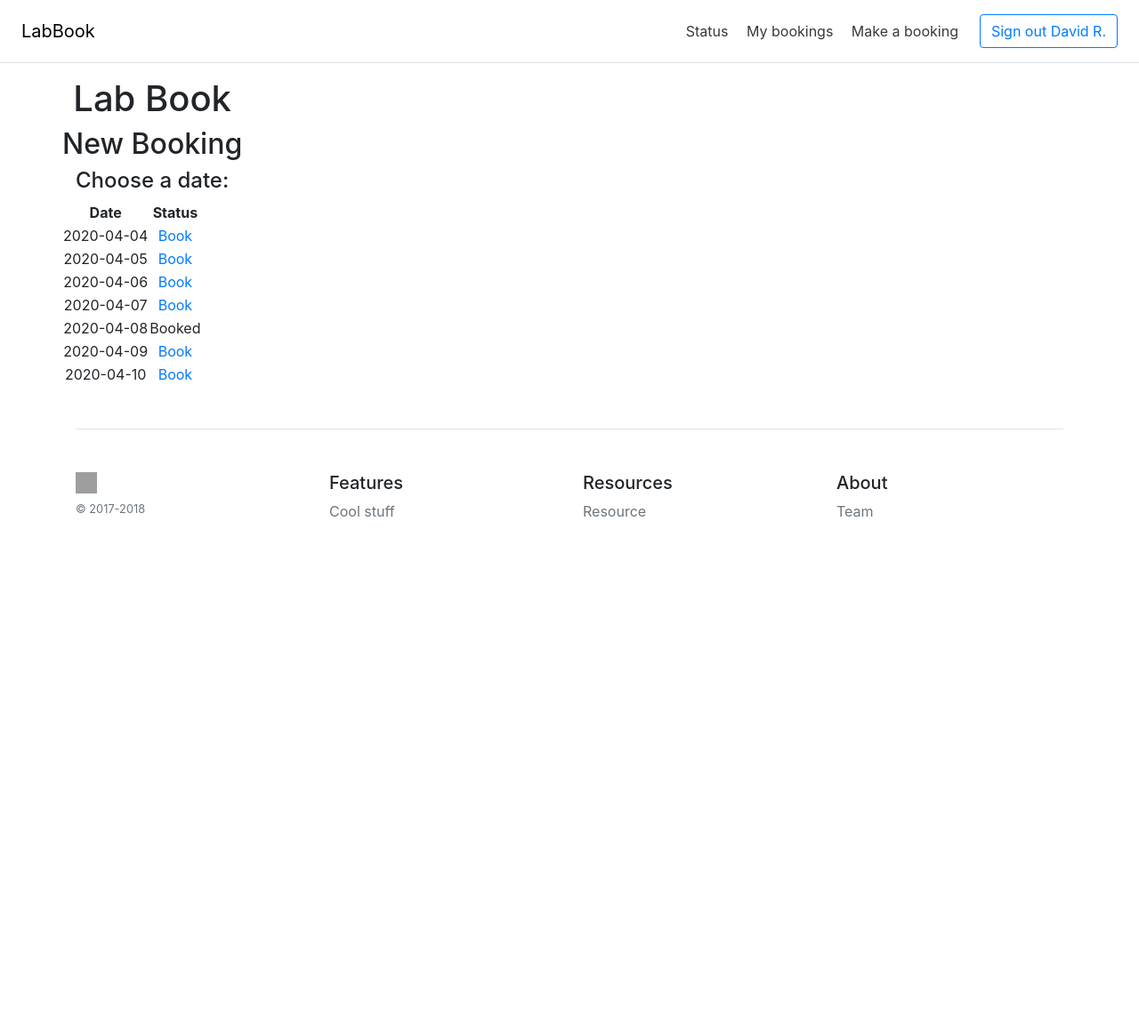
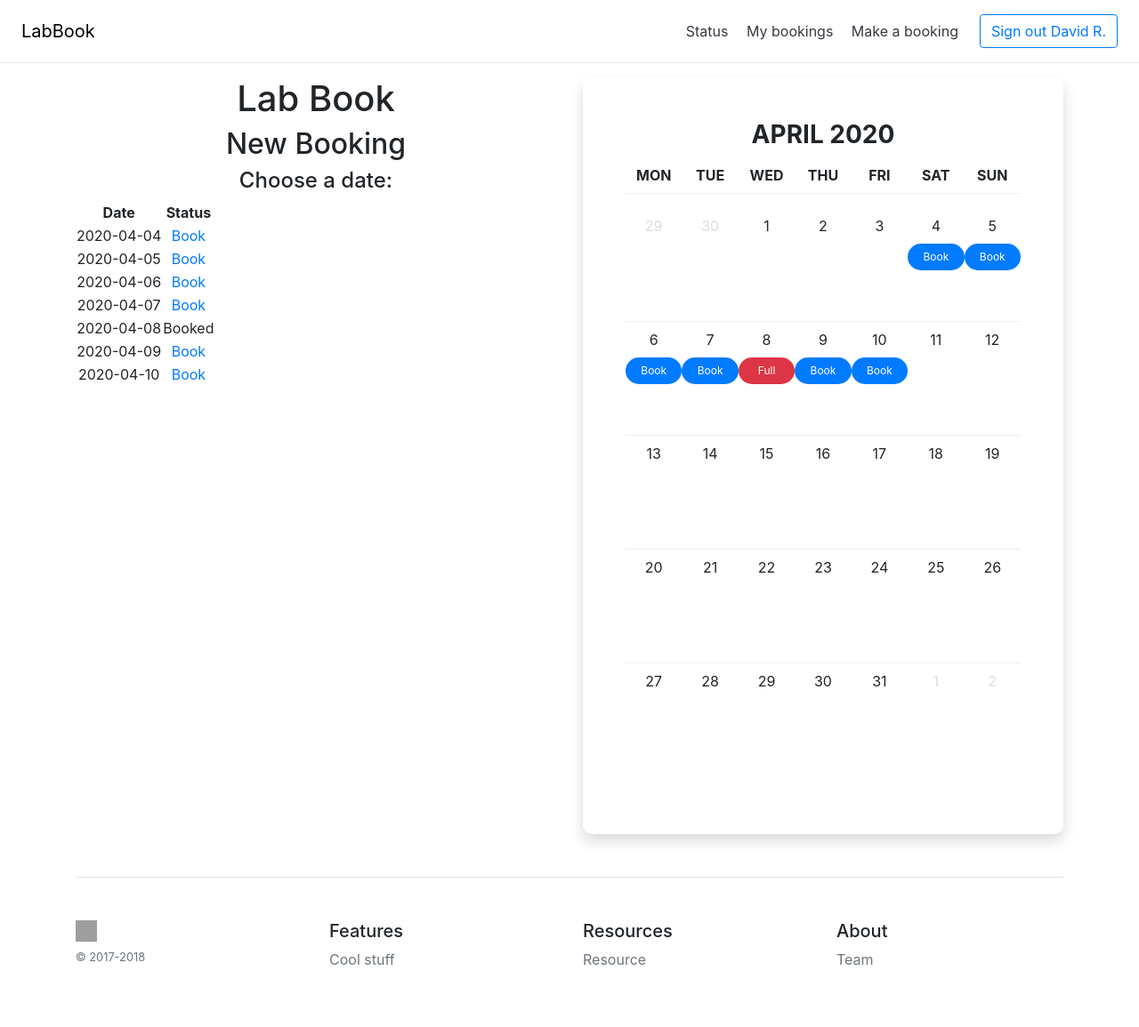
Before and after one commit to roesel/book, a Flask app: page /choose-date/5/ in a window 1280 px wide. Shown: the whole page at 89% size. Before the commit the page ends 582 px from the top, so only its background shows below. Run offline with Flask 2, Linux system fonts and the light colour scheme; a user stored in the database is signed in; data comes from the database, SQL or seed files in the repository; some libraries are stand-ins or nearby versions; grey boxes are pictures that could not be loaded.

Commit message:
First version of calendar

```diff
--- a/app/routes.py
+++ b/app/routes.py
@@ -87,18 +87,29 @@ def book():
 
 @app.route('/choose-date/<int:room_id>/', methods=['POST', 'GET'])
 def choose_date(room_id):
-    # TODO: Merge with existing DB function - get_free_slots(room_id)
-    # TODO: Upgrade the DB function to use strftime() - get_free_slots(room_id, start_date, number of days)
-    #now = datetime.now()
-    #checks = OrderedDict()
-    #for i in range(7):
-    #    when = now + timedelta(days=i)
-    #    checks[when] = bool(check_bookings_count(when, room_id)[0])
-
     now = datetime.now()
     checks = get_free_slots(room_id, now, 7)
 
-    return render_template('choose_date.html', checks=checks, user_name=current_user.name, room_id=room_id)
+    ## Generate input data for calendar
+    # TODO: This needs to be done MUCH better
+    days = []
+    days.append({'day_number':29, 'when':'2020-03-{:02d}'.format(29), 'outside':True, 'available':False, 'blocked':True})
+    days.append({'day_number':30, 'when':'2020-03-{:02d}'.format(30), 'outside':True, 'available':False, 'blocked':True})
+    for i in range(31):
+        days.append({'day_number':i+1, 'when':'2020-04-{:02d}'.format(i+1), 'outside':False, 'available':False, 'blocked':True})
+    for j in range(2):
+        days.append({'day_number':j+1, 'when':'2020-05-{:02d}'.format(j+1), 'outside':True, 'available':False, 'blocked':True})
+    # I will go into algorithm hell for this :(
+    for d in days:
+        for c in checks:
+            if d["when"]==c["when"]:
+                d['blocked'] = False
+                if c["available"]:
+                    d["available"] = True
+
+
+
+    return render_template('choose_date.html', checks=checks, user_name=current_user.name, room_id=room_id, days=days)
 
 @app.route('/make-booking/<int:room_id>/<when>/', methods=['POST', 'GET'])
 def make_booking(room_id, when):
--- /dev/null
+++ b/app/static/css/calendar.css
@@ -0,0 +1,89 @@
+/*
+*
+* ==========================================
+* CUSTOM UTIL CLASSES
+* ==========================================
+*
+*/
+.clearfix::after,
+.calendar ol::after {
+  content: ".";
+  display: block;
+  height: 0;
+  clear: both;
+  visibility: hidden;
+}
+
+/* ================
+Calendar Styling */
+.calendar {
+  border-radius: 10px;
+}
+
+.month {
+  font-size: 2rem;
+}
+
+@media (min-width: 992px) {
+  .month {
+    font-size: 3.5rem;
+  }
+}
+
+.calendar ol li {
+  float: left;
+  width: 14.28571%;
+}
+
+.calendar .day-names {
+  border-bottom: 1px solid #eee;
+}
+
+.calendar .day-names li {
+  text-transform: uppercase;
+  margin-bottom: 0.5rem;
+}
+
+.calendar .days li {
+  border-bottom: 1px solid #eee;
+  min-height: 8rem;
+}
+
+.calendar .days li .date {
+  margin: 0.5rem 0;
+}
+
+.calendar .days li .event {
+  font-size: 0.75rem;
+  padding: 0.4rem;
+  color: white;
+  white-space: nowrap;
+  overflow: hidden;
+  text-overflow: ellipsis;
+  border-radius: 4rem;
+  margin-bottom: 1px;
+}
+
+.calendar .days li .event.span-2 {
+  width: 200%;
+}
+
+.calendar .days li .event.begin {
+  border-radius: 1rem 0 0 1rem;
+}
+
+.calendar .days li .event.end {
+  border-radius: 0 1rem 1rem 0;
+}
+
+.calendar .days li .event.clear {
+  background: none;
+}
+
+.calendar .days li:nth-child(n+29) {
+  border-bottom: none;
+}
+
+.calendar .days li.outside .date {
+  color: #ddd;
+}
--- a/app/templates/base.html
+++ b/app/templates/base.html
@@ -14,6 +14,8 @@
 
     <!-- Bootstrap core CSS -->
     <link rel="stylesheet" href="https://stackpath.bootstrapcdn.com/bootstrap/4.4.1/css/bootstrap.min.css" integrity="sha384-Vkoo8x4CGsO3+Hhxv8T/Q5PaXtkKtu6ug5TOeNV6gBiFeWPGFN9MuhOf23Q9Ifjh" crossorigin="anonymous">
+    <link rel="stylesheet" href="/static/css/calendar.css">
+
   </head>
 
   <body>
--- a/app/templates/choose_date.html
+++ b/app/templates/choose_date.html
@@ -5,7 +5,10 @@
 {% endblock %}
 
 {% block content %}
-<div class="content">
+
+<div class="container">
+    <div class="row">
+      <div class="col-sm">
         <h1 style="text-align: center">Lab Book</h1>
         <h2 style="text-align: center">New Booking</h2>
         <h4 style="text-align: center">Choose a date:</h4>
@@ -28,6 +31,165 @@
                 </tr>
             {% endfor %}
         </table>
+      </div>
 
+
+      <div class="col-sm">
+        <!-- Calendar -->
+        <div class="calendar shadow bg-white p-5">
+            <!--<div class="d-flex align-items-center"><i class="fa fa-calendar fa-3x mr-3"></i>
+            <h2 class="month font-weight-bold mb-0 text-uppercase">December 2019</h2>
+            </div>-->
+            <!--<p class="font-italic text-muted mb-5">No events for this day.</p>-->
+            <h3 class="font-weight-bold mb-3 text-uppercase">April 2020</h2>
+
+            <ol class="day-names list-unstyled">
+                <li class="font-weight-bold text-uppercase">Mon</li>
+                <li class="font-weight-bold text-uppercase">Tue</li>
+                <li class="font-weight-bold text-uppercase">Wed</li>
+                <li class="font-weight-bold text-uppercase">Thu</li>
+                <li class="font-weight-bold text-uppercase">Fri</li>
+                <li class="font-weight-bold text-uppercase">Sat</li>
+                <li class="font-weight-bold text-uppercase">Sun</li>
+            </ol>
+
+            <ol class="days list-unstyled">
+                {% for d in days %}
+                    {% if not d["outside"] %}
+                        <li>
+                    {% else %}
+                        <li class="outside">
+                    {% endif %}
+
+                    <div class="date">{{d["day_number"]}}</div>
+                    {% if not d["blocked"] %}
+                        {% if d["available"] %}
+                            <a href='/make-booking/{{ room_id }}/{{d["when"]}}/'><div class="event bg-primary">Book</div></a>
+                        {% else %}
+                            <div class="event bg-danger">Full</div>
+                        {% endif %}
+                    {% endif %}
+
+
+                </li>
+                {% endfor %}
+            <!--<li>
+                <div class="date">1</div>
+                <div class="event bg-success">Event with Long Name</div>
+            </li>
+            <li>
+                <div class="date">2</div>
+            </li>
+            <li>
+                <div class="date">3</div>
+            </li>
+            <li>
+                <div class="date">4</div>
+            </li>
+            <li>
+                <div class="date">5</div>
+            </li>
+            <li>
+                <div class="date">6</div>
+            </li>
+            <li>
+                <div class="date">7</div>
+            </li>
+            <li>
+                <div class="date">8</div>
+            </li>
+            <li>
+                <div class="date">9</div>
+            </li>
+            <li>
+                <div class="date">10</div>
+            </li>
+            <li>
+                <div class="date">11</div>
+            </li>
+            <li>
+                <div class="date">12</div>
+            </li>
+            <li>
+                <div class="date">13</div>
+                <div class="event all-day begin span-2 bg-warning">Event Name</div>
+            </li>
+            <li>
+                <div class="date">14</div>
+            </li>
+            <li>
+                <div class="date">15</div>
+                <div class="event all-day end bg-success">Event Name</div>
+            </li>
+            <li>
+                <div class="date">16</div>
+            </li>
+            <li>
+                <div class="date">17</div>
+            </li>
+            <li>
+                <div class="date">18</div>
+            </li>
+            <li>
+                <div class="date">19</div>
+            </li>
+            <li>
+                <div class="date">20</div>
+            </li>
+            <li>
+                <div class="date">21</div>
+                <div class="event bg-primary">Event Name</div>
+                <div class="event bg-success">Event Name</div>
+            </li>
+            <li>
+                <div class="date">22</div>
+                <div class="event bg-info">Event with Longer Name</div>
+            </li>
+            <li>
+                <div class="date">23</div>
+            </li>
+            <li>
+                <div class="date">24</div>
+            </li>
+            <li>
+                <div class="date">25</div>
+            </li>
+            <li>
+                <div class="date">26</div>
+            </li>
+            <li>
+                <div class="date">27</div>
+            </li>
+            <li>
+                <div class="date">28</div>
+            </li>
+            <li>
+                <div class="date">29</div>
+            </li>
+            <li>
+                <div class="date">30</div>
+            </li>
+            <li>
+                <div class="date">31</div>
+            </li>
+            <li class="outside">
+                <div class="date">1</div>
+            </li>
+            <li class="outside">
+                <div class="date">2</div>
+            </li>
+            <li class="outside">
+                <div class="date">3</div>
+            </li>
+            <li class="outside">
+                <div class="date">4</div>
+            </li>-->
+            </ol>
         </div>
+      </div>
+    </div>
+  </div>
+
+
+
 {% endblock %}
```
Lines whose indentation alone changed are shown as unchanged.
